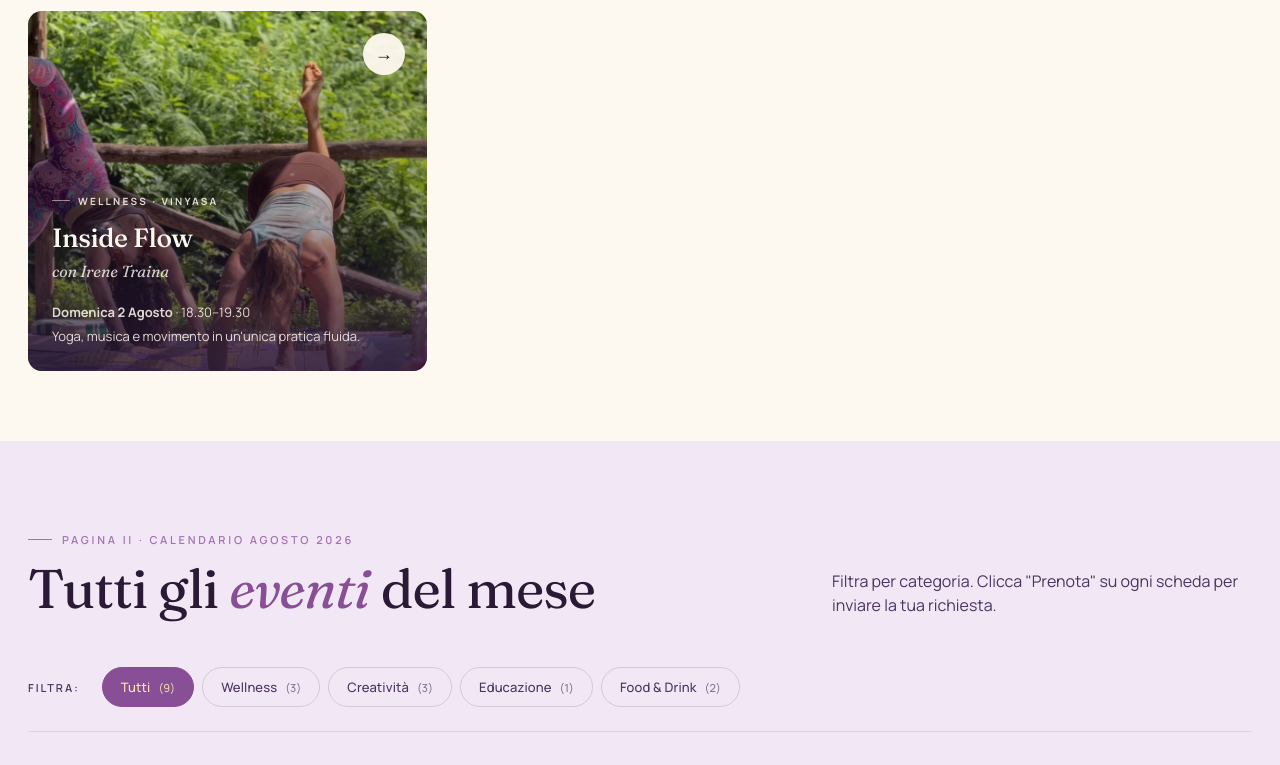
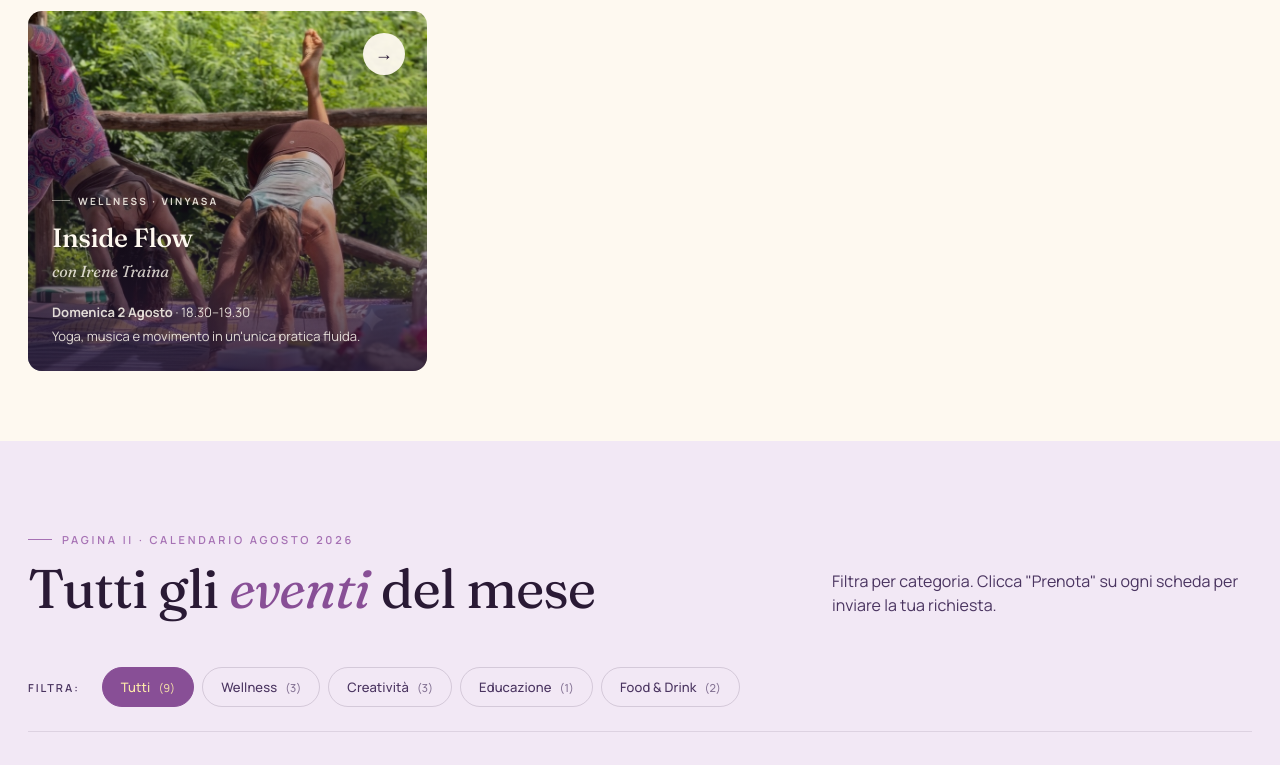
Before and after one commit to libraterracreativa/agosto25, a plain HTML site: page index.html in a window 1280 px wide. Shown: the part 1998-2763 px from the top of the page. Drawn offline with Linux system fonts and the light colour scheme.

Commit message:
Update index.html

```diff
--- a/index.html
+++ b/index.html
@@ -738,7 +738,7 @@ section[id]{scroll-margin-top:80px;}
     </div>
 
     <!-- THIRD: Inside Flow -->
-    <div class="hi-card with-photo size-third" style="--photo:url('assets/irene1.jpg');" onclick="openBooking('Inside Flow con Irene Traina (Domenica 2 Agosto)')">
+    <div class="hi-card with-photo size-third" style="--photo:url('assets/irene11.jpg');" onclick="openBooking('Inside Flow con Irene Traina (Domenica 2 Agosto)')">
       <span class="hi-arrow">→</span>
       <div>
         <div class="hi-cat">Wellness · Vinyasa</div>
```
